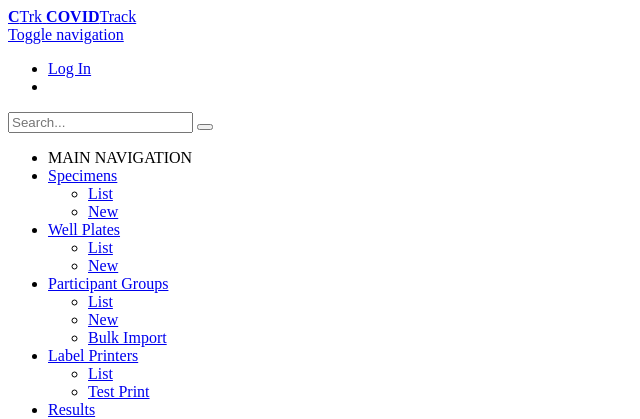
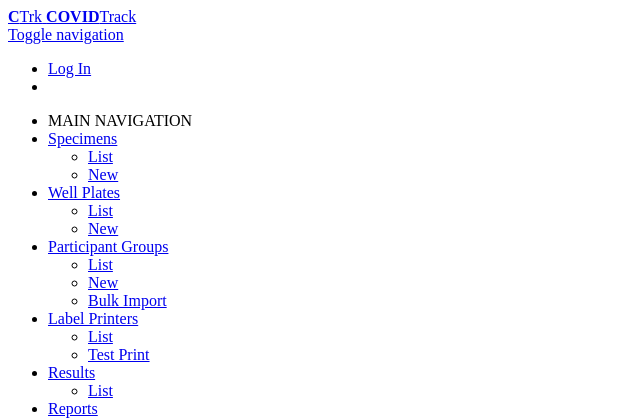
Before and after one commit to stowersinstitute/COVIDTrack, a Symfony app: template templates/index.html.twig in a window 1280 px wide. Shown: the top 419 px of the page, without its empty margins (0-640 px from the left). Run offline with Twig, Linux system fonts and the light colour scheme; the template is opened without the code that fills it, so the values that code supplies are empty; some libraries are stand-ins or nearby versions.

Commit message:
Remove search bar from left nav

```diff
--- a/templates/sidebar.html.twig
+++ b/templates/sidebar.html.twig
@@ -31,18 +31,6 @@
 {% endmacro %}
 <!-- sidebar: style can be found in sidebar.less -->
 <section class="sidebar">
-    <!-- search form -->
-    <form action="#" method="get" class="sidebar-form">
-        <div class="input-group">
-            <input type="text" name="q" class="form-control" placeholder="Search...">
-            <span class="input-group-btn">
-                <button type="submit" name="search" id="search-btn" class="btn btn-flat">
-                  <i class="fa fa-search"></i>
-                </button>
-              </span>
-        </div>
-    </form>
-    <!-- /.search form -->
     <!-- sidebar menu: : style can be found in sidebar.less -->
     <ul class="sidebar-menu" data-widget="tree" data-animation-speed="150" data-accordion="false">
         <li class="header">MAIN NAVIGATION</li>
```
